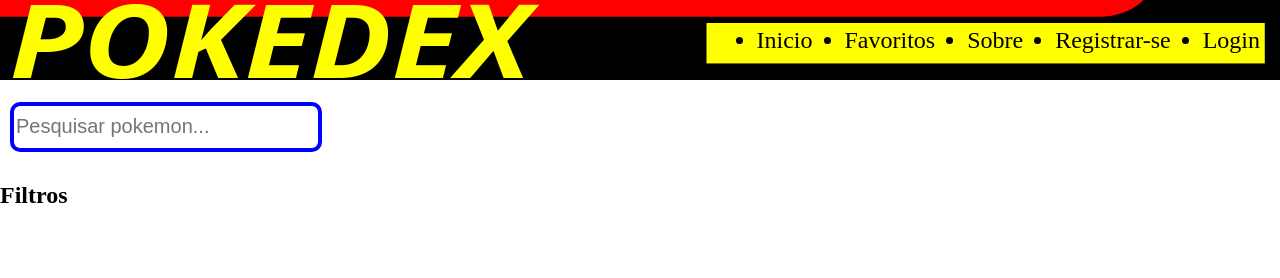
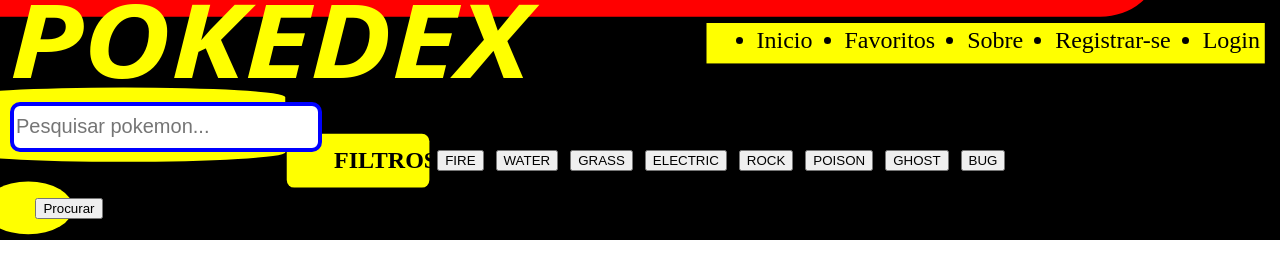
Before and after one commit to felipegabriel0324-cmyk/Prototipo-Pokedex, a plain HTML site: page index.html in a window 1280 px wide. Drawn offline with Linux system fonts and the light colour scheme.

Commit message:
fazendo a barra de pesquisa

```diff
--- a/index.html
+++ b/index.html
@@ -19,9 +19,20 @@
 		<section class="grade_pesquisa">
 			<div class="caixa_pesquisa">
 				<input class="pesquisa" type="text" placeholder="Pesquisar pokemon...">
-				<h2>Filtros</h2>
+				<button class="procurar">Procurar</button>
 			</div>
-			<div class="imagem_pesquisa">
+			<div class="filtros_pesquisa">
+				<h1>FILTROS</h1>
+			</div>
+			<div class="tipos">
+				<button class="tipo">FIRE</button>
+				<button class="tipo">WATER</button>
+				<button class="tipo">GRASS</button>
+				<button class="tipo">ELECTRIC</button>
+				<button class="tipo">ROCK</button>
+				<button class="tipo">POISON</button>
+				<button class="tipo">GHOST</button>
+				<button class="tipo">BUG</button>
 			</div>
 		</section>
 		<main class="grade">
--- a/style.css
+++ b/style.css
@@ -24,13 +24,28 @@ body {
 .grade_pesquisa {
 	display:flex;
 	flex-direction:row;
-	justify-content:space-between;
+	justify-content:flex-start;
 	align-items:center;
 	height:160px;
+	background-image:url("images/grade_pesquisa.svg");
+	background-size:cover;
+	background-position:center;
+	background-repeat:no-repeat;
 }
 .caixa_pesquisa {
+	display:flex;
+	flex-direction:column;
+	align-items:center;
 }
-.imagem_pesquisa {
+.filtros_pesquisa {
+	display:flex;
+	margin-left:12px;
+}
+.tipos {
+	display:flex;
+	gap:12px;
+}
+.tipo {
 }
 .pesquisa {
 	width:300px;
@@ -38,5 +53,9 @@ body {
 	font-size:20px;
 	border:4px solid blue;
 	border-radius:10px;
-	margin:10px 10px;
+	margin-bottom:46px;
+	margin-left:10px;
 }
+.procurar {
+	margin-right:184px;
+}
```
Also changed, not shown: images/grade_pesquisa.svg (added).
